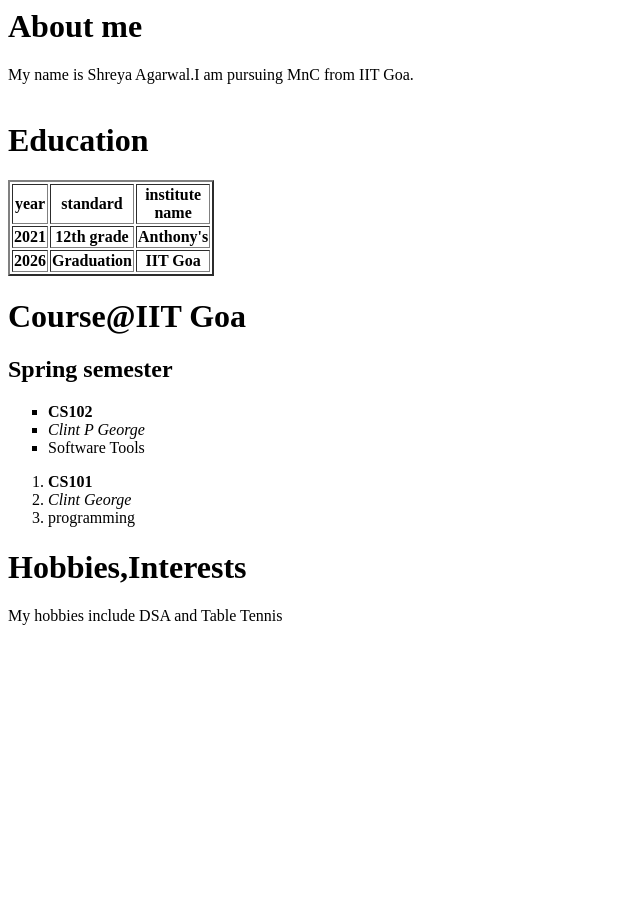
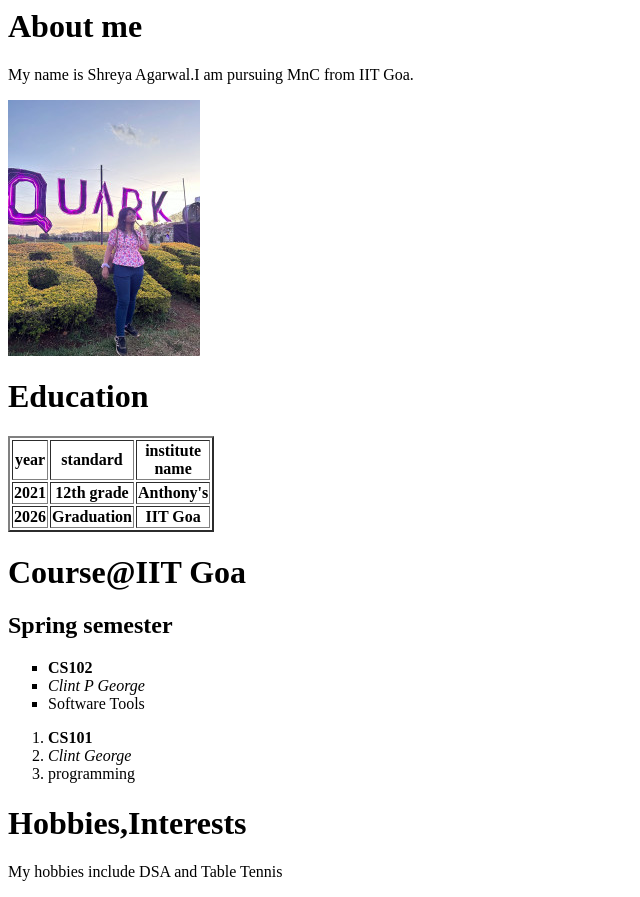
Before and after one commit to Shreya-2407/Shreya-2407.github.io, a plain HTML site: page index.html in a window 1280 px wide. Shown: the whole page, without its empty margins (0-640 px from the left). Before the commit the page ends 800 px from the top, so only its background shows below. Drawn offline with Linux system fonts and the light colour scheme.

Commit message:
Update index.html

```diff
--- a/index.html
+++ b/index.html
@@ -8,7 +8,7 @@
 
 
 <p>My name is Shreya Agarwal.I am pursuing MnC from IIT Goa.</p>
-	<img src = "">
+	<img src = "https://raw.githubusercontent.com/Shreya-2407/Shreya-2407.github.io/main/WhatsApp%20Image%202023-03-28%20at%2000.32.20.jpg">
 
 
 
```
